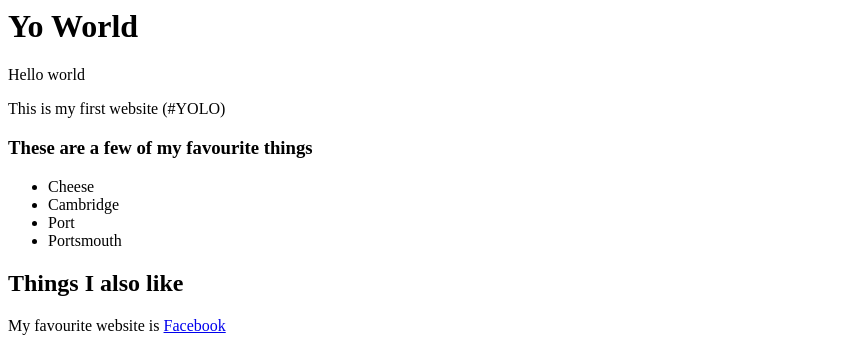
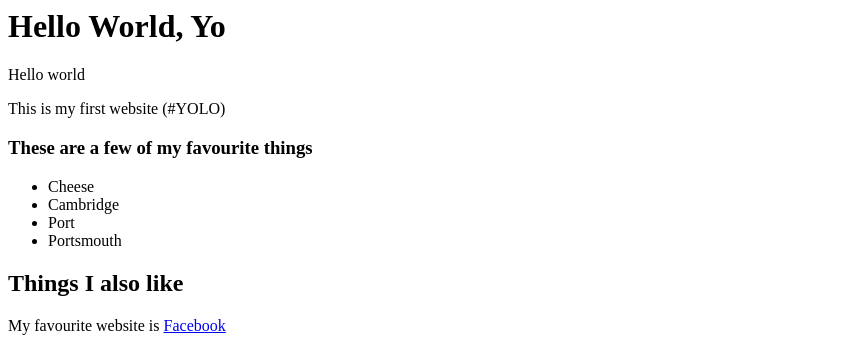
Before and after one commit to RowenaB/MyFirstWebsite, a plain HTML site: page Index.html in a window 1280 px wide. Shown: the top 348 px of the page, without its empty margins (0-863 px from the left). Drawn offline with Linux system fonts and the light colour scheme.

Commit message:
Snappier Title

```diff
--- a/Index.html
+++ b/Index.html
@@ -1,4 +1,4 @@
-<h1>Yo World</h1>
+<h1>Hello World, Yo</h1>
 
 <p>Hello world<p>
 <p>This is my first website (#YOLO)</p>
```
